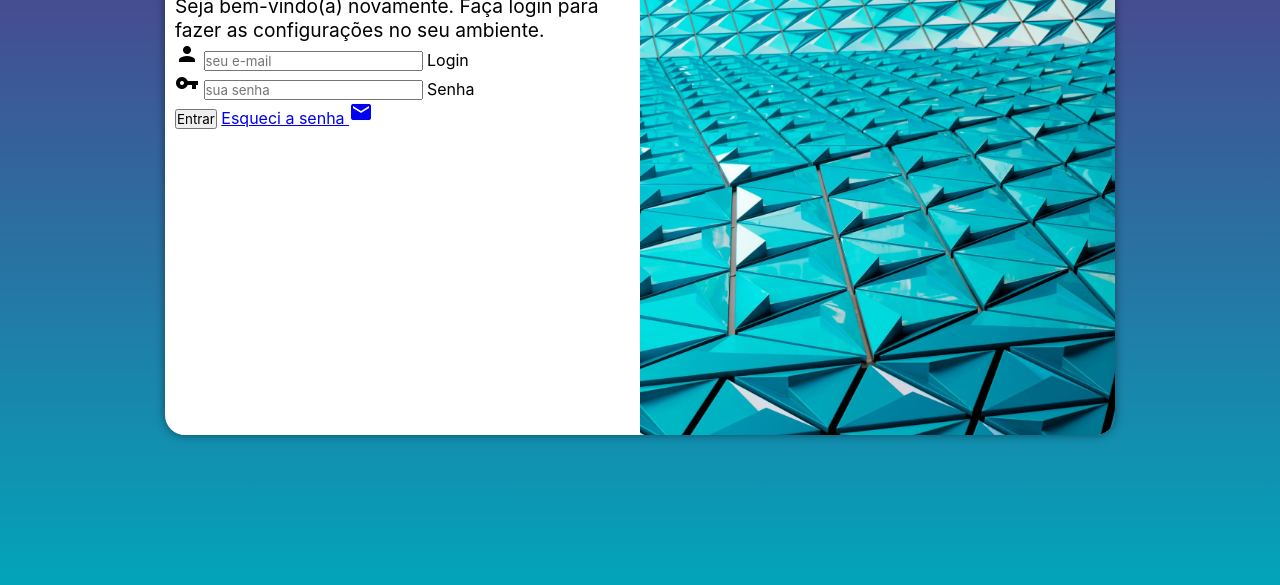
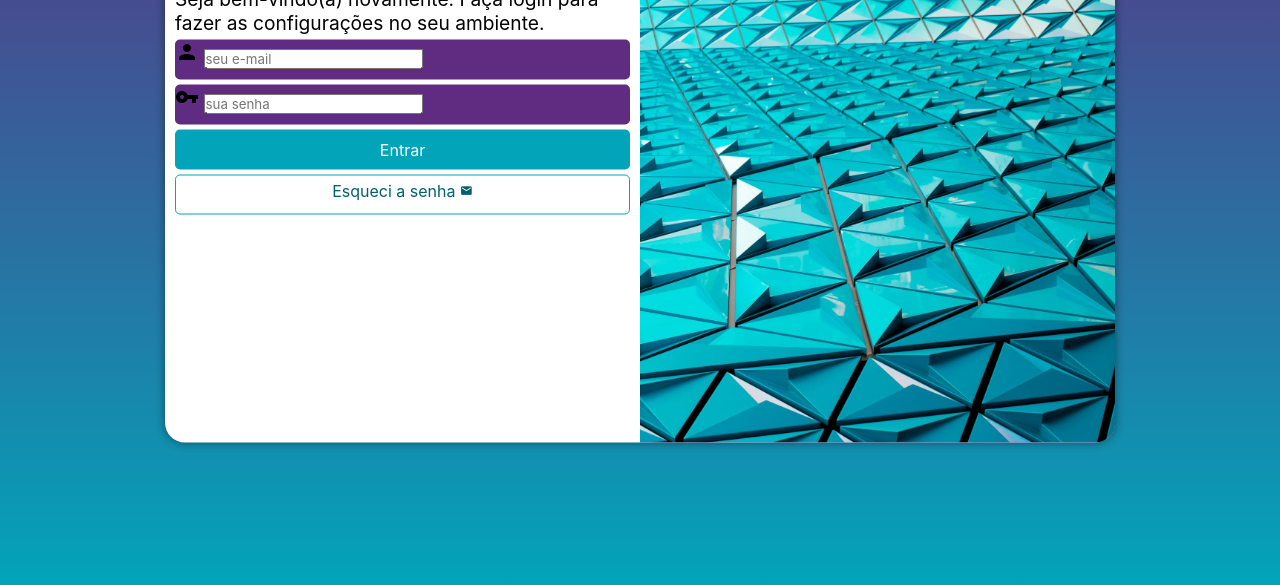
Before and after one commit to gustavolimaferreira/projeto-login, a plain HTML site: page index.html in a window 1280 px wide. Shown: the part 215-800 px from the top of the page. Drawn offline with Linux system fonts and the light colour scheme.

Commit message:
formatação do formulario

```diff
--- a/estilos/style.css
+++ b/estilos/style.css
@@ -35,7 +35,7 @@ section#login {
 
     background-color: white;
     width: 250px;
-    height: 500px;
+    height: 515px;
     border-radius: 20px;
     box-shadow: 0px 0px 10px rgba(0, 0, 0, 0.452);
 
@@ -63,3 +63,55 @@ div#formulario > h1 {
 div#formulario > p {
     font-size: 0.8em;
 }
+
+form > div.campo {
+    background-color: #5f2c82;
+    display: block;
+    width: 100%;
+    height: 40px;
+    border-radius: 5px;
+    margin: 5px 0px;
+}
+
+div.campo > label {
+    display: none;
+}
+
+form > input[type="submit"] {
+    display: block;
+    font-size: 1em;
+    width: 100%;
+    height: 40px;
+    background-color: #02A4B9;
+    color: white;
+    border: none;
+    border-radius: 5px;
+    cursor: pointer;
+}
+
+form > input[type=submit]:hover {
+    background-color: #00606d;
+}
+
+form > a.botao {
+    display: block;
+    text-align: center;
+    font-size: 1em;
+    width: 100%;
+    height: 40px;
+    padding-top: 5px;
+    margin-top: 5px;
+    background-color: white;
+    color: #00606d;
+    border: 1px solid #02A4B9;
+    border-radius: 5px;
+    text-decoration: none;
+}
+
+form > a.botao:hover {
+    background-color: #51e9fd;
+}
+
+form > a.botao > i {
+    font-size: 0.8em;
+}
--- a/index.html
+++ b/index.html
@@ -28,7 +28,7 @@
                         <label for="isenha">Senha</label>
                     </div>
                     <input type="submit" value="Entrar">
-                    <a href="esquci.html">
+                    <a href="esquci.html" class="botao">
                         Esqueci a senha <i class="material-icons">mail</i>
                     </a>
                 </form>
```
